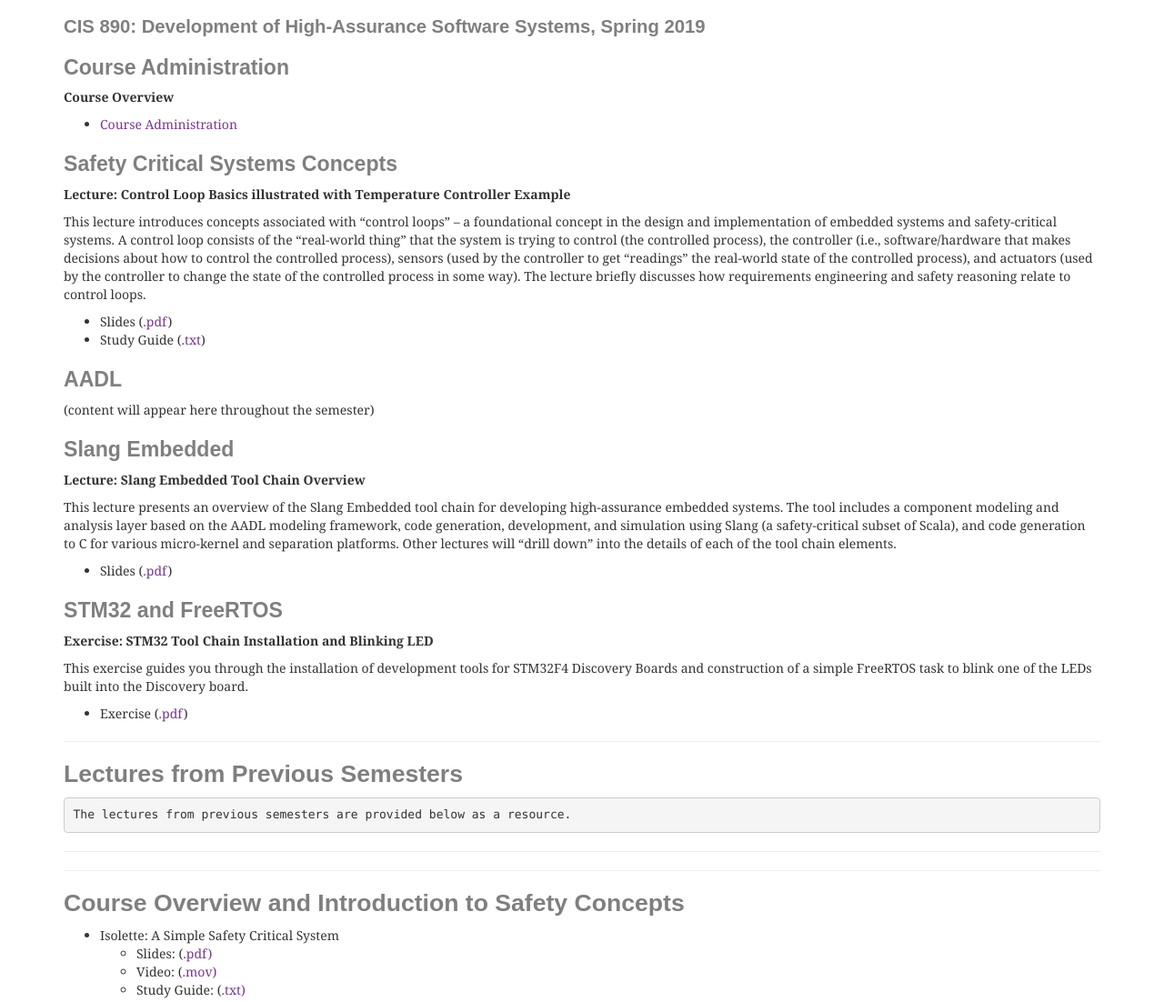
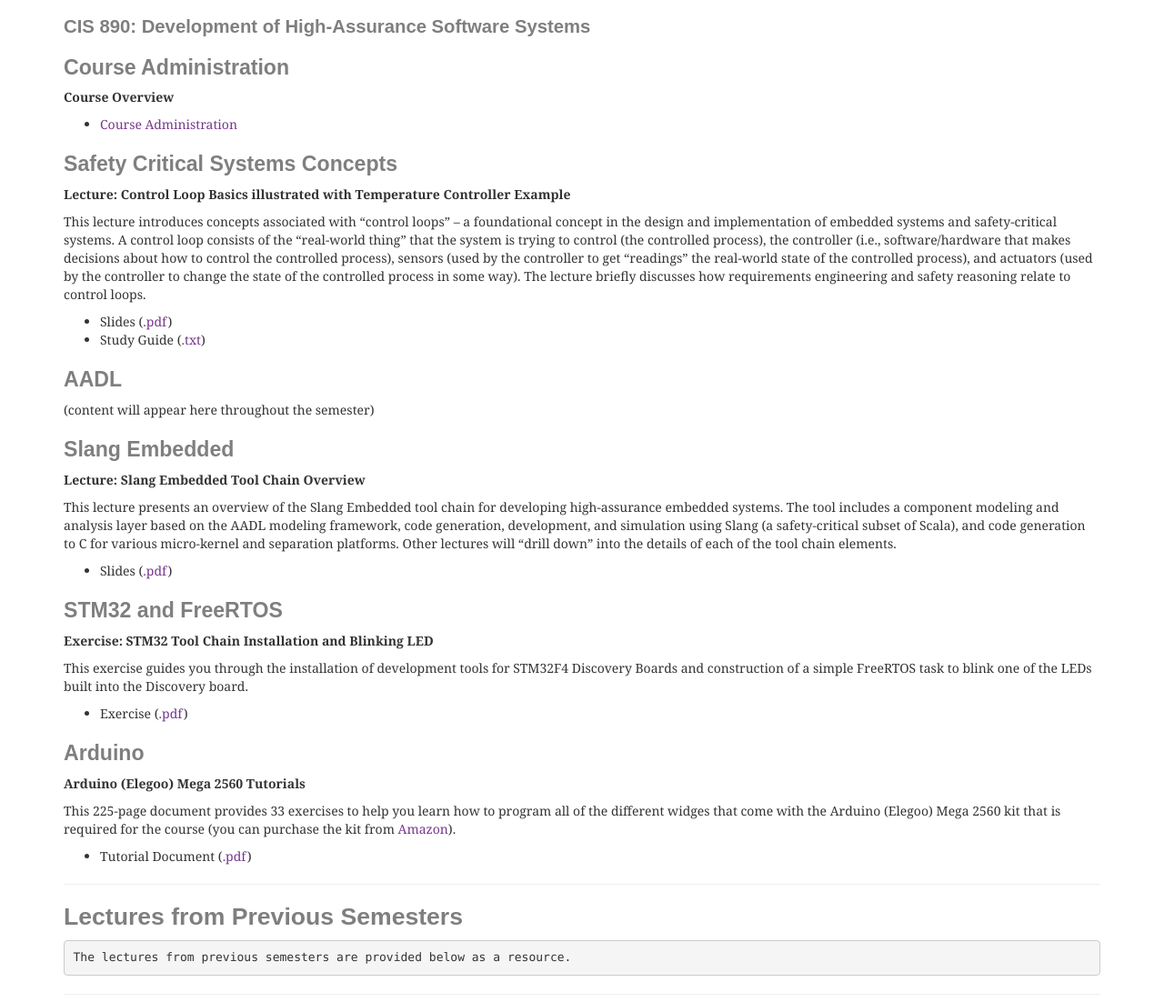
Before and after one commit to santoslab/gh-pages-890-s19, a plain HTML site: page lectures.html in a window 1280 px wide. Shown: the part 113-1215 px from the top of the page at 91% size. Drawn offline with Linux system fonts and the light colour scheme; a web font is replaced by a local one.

Commit message:
Updated.

```diff
--- a/lectures.html
+++ b/lectures.html
@@ -96,7 +96,7 @@
 
   <div class="section" id="lectures">
 <span id="id1"></span><h1>Lectures<a class="headerlink" href="#lectures" title="Permalink to this headline">¶</a></h1>
-<h3>CIS 890: Development of High-Assurance Software Systems, Spring 2019</h3><div class="section" id="course-administration">
+<h3>CIS 890: Development of High-Assurance Software Systems</h3><div class="section" id="course-administration">
 <h2>Course Administration<a class="headerlink" href="#course-administration" title="Permalink to this headline">¶</a></h2>
 <p><strong>Course Overview</strong></p>
 <ul class="simple">
@@ -148,6 +148,17 @@ for STM32F4 Discovery Boards and construction of a simple FreeRTOS
 task to blink one of the LEDs built into the Discovery  board.</p>
 <ul class="simple">
 <li>Exercise (<a class="reference external" href="http://www.santoslab.org/pub/high-assurance/module-stm32/CIS890-STM32-Tool-Chain-Installation-and-LED-Blink.pdf">.pdf</a>)</li>
+</ul>
+</div>
+<div class="section" id="arduino">
+<h2>Arduino<a class="headerlink" href="#arduino" title="Permalink to this headline">¶</a></h2>
+<p id="lecture-arduino-tutorial-pdf"><strong>Arduino (Elegoo) Mega 2560 Tutorials</strong></p>
+<p>This 225-page document provides 33 exercises to help you learn how to
+program all of the different widges that come with the Arduino
+(Elegoo) Mega 2560 kit that is required for the course (you can
+purchase the  kit from <a class="reference external" href="http://amazon.com">Amazon</a>).</p>
+<ul class="simple">
+<li>Tutorial Document (<a class="reference external" href="http://www.santoslab.org/pub/high-assurance/module-arduino/Elegoo-Mega-2560-Tutorials.pdf">.pdf</a>)</li>
 </ul>
 </div>
 </div>
```
Also changed, not shown: _sources/lectures.txt, searchindex.js, 1 other file.
